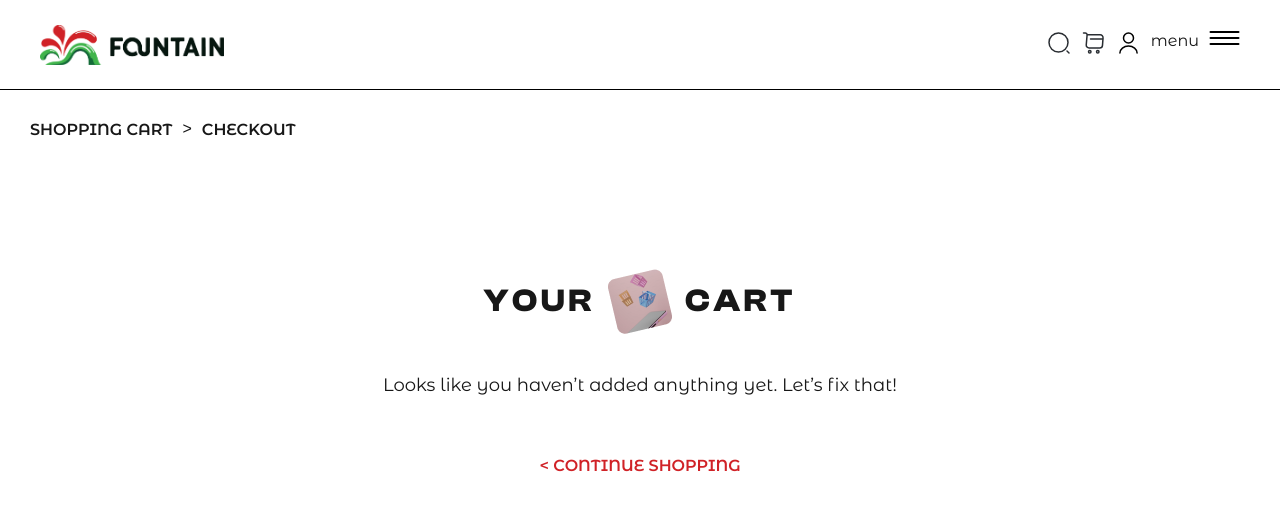
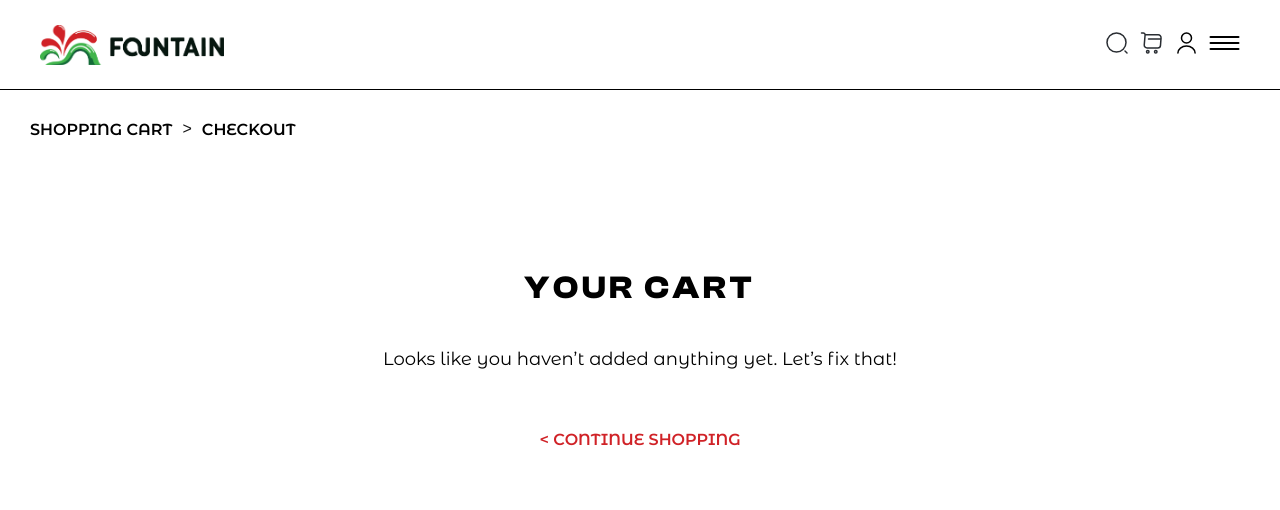
Before and after one commit to Pavilion-devs/Fountain_vercel, a Next.js app: page /cart in a window 1280 px wide. Shown: the top 510 px of the page. Built offline with nearby package versions, Linux system fonts and the light colour scheme.

Commit message:
real flow

```diff
--- a/src/app/Nav-menu/Navbar-Green.tsx
+++ b/src/app/Nav-menu/Navbar-Green.tsx
@@ -36,10 +36,10 @@ const Normalnavbar = () => {
           >
             <Search/>
           </button>
-        <Link href="/Brand" className="navbar__cta-btn">
+        <Link href="/cart" className="navbar__cta-btn">
           <Cart />
         </Link>
-        <Link href="/Brand" className="navbar__cta-btn">
+        <Link href="#" className="navbar__cta-btn">
           <User/>
         </Link>
         <button
--- a/src/app/cart/page.tsx
+++ b/src/app/cart/page.tsx
@@ -1,5 +1,5 @@
 "use client";
-import React from 'react';
+import React, { useState } from "react";
 import Image from 'next/image';
 import '../../styles/cart.modules.css';
 import Normalnavbar from '../Nav-menu/Navbar-Green';
@@ -12,19 +12,30 @@ import Searchblack from '@/icons/search-black';
 import Userblack from '@/icons/userBlack';
 import Shoppingcartblack from '@/icons/shoppingCartBlack';
 import Menublack from '@/icons/menuBlack';
+import MenuOverlay from "../Nav-menu/MenuOverlay";
+import SearchOverlay from "../Nav-menu/SearchOverlay";
 
 
 const Cart = () => {
 
+        const [isMenuOpen, setIsMenuOpen] = useState(false);
+        const [isSearchOpen, setIsSearchOpen] = useState<boolean>(false)
+
     return (
+        <>
         <section>
             <div className='normal_navbar'>
                 <Image src={blackLogo} className='land-navbar-img' alt=''/>
                 <div className='navbar_btn'>
                     <a href="" className='navbar_btn_a'><Searchblack/></a>
-                    <a href="" className='navbar_btn_a'><Shoppingcartblack/></a>
+                    <a href="/cart" className='navbar_btn_a'><Shoppingcartblack/></a>
                     <a href="" className='navbar_btn_a'><Userblack/></a>
-                    <a href='#' className='menu_btn'><p>menu</p><Menublack/></a>
+                    <button
+                        className="navbar_btn_a"
+                        onClick={() => setIsMenuOpen(true)}
+                    >
+                        <Menublack />
+                    </button>
                 </div>
             </div>
             <div>
@@ -36,12 +47,22 @@ const Cart = () => {
             </div>
             <div className="cart">
                 <div className='cart_container'>
-                    <h1>YOUR <Image src={cartImage} alt=""/>CART</h1>
+                    <h1>YOUR CART</h1>
                     <p>Looks like you haven’t added anything yet. Let’s fix that!</p>
                     <a href='/shop'>&lt; CONTINUE SHOPPING</a>
                 </div>
         </div>
         </section>
+
+        <MenuOverlay
+        isOpen={isMenuOpen}
+        onClose={() => setIsMenuOpen(false)}
+        />
+        <SearchOverlay
+            isOpen={isSearchOpen}
+            onClose={() => setIsSearchOpen(false)}
+        />
+    </>
     )
 
 }
--- a/src/styles/cart.modules.css
+++ b/src/styles/cart.modules.css
@@ -7,6 +7,7 @@
     justify-content: center;
     height: 100%;
     padding: 80px 30px;
+    background-color: #fff;
 }
 .cart_container{
     margin-top: 50px;
@@ -22,16 +23,19 @@
     width: 100%;
     display: flex;
     gap: 10px;
+
 }
 .cart-names-identity a{
     font-family: "Montserrat Alternates", sans-serif;
     font-size: 16px;
     font-weight: 600;
+    color: #000;
 }
 .cart_container h1{
     font-family: 'ClashDisplay';
     font-weight: 700;
     display: flex;
+    color: #000;
     align-items: center;
     gap: 12px;
     text-align: center;
@@ -43,6 +47,7 @@
 .cart_container p{
     font-family: "Montserrat Alternates", sans-serif;
     font-size: 18px;
+    color: #000;
     text-align: center;
 }
 .cart_container a{
@@ -79,6 +84,7 @@
     z-index: 1000;
     display: flex;
     border-bottom: 1px solid #000;
+    background-color: #fff;
     padding: 20px 40px;
     align-items: center;
     justify-content: space-between;
@@ -94,6 +100,10 @@
 .menu_btn{
     display: flex;
     gap: 10px;
+}
+.navbar_btn_a{
+    background-color: transparent;
+    border: none;
 }
 .menu_btn p{
     font-family: "Montserrat Alternates", sans-serif;
--- a/src/styles/shop.css
+++ b/src/styles/shop.css
@@ -10,6 +10,7 @@
     display: flex;
     flex-direction: column;
     justify-content: space-between;
+    background-color: #fff;
   }
 
 /* .store_main::before {
```
